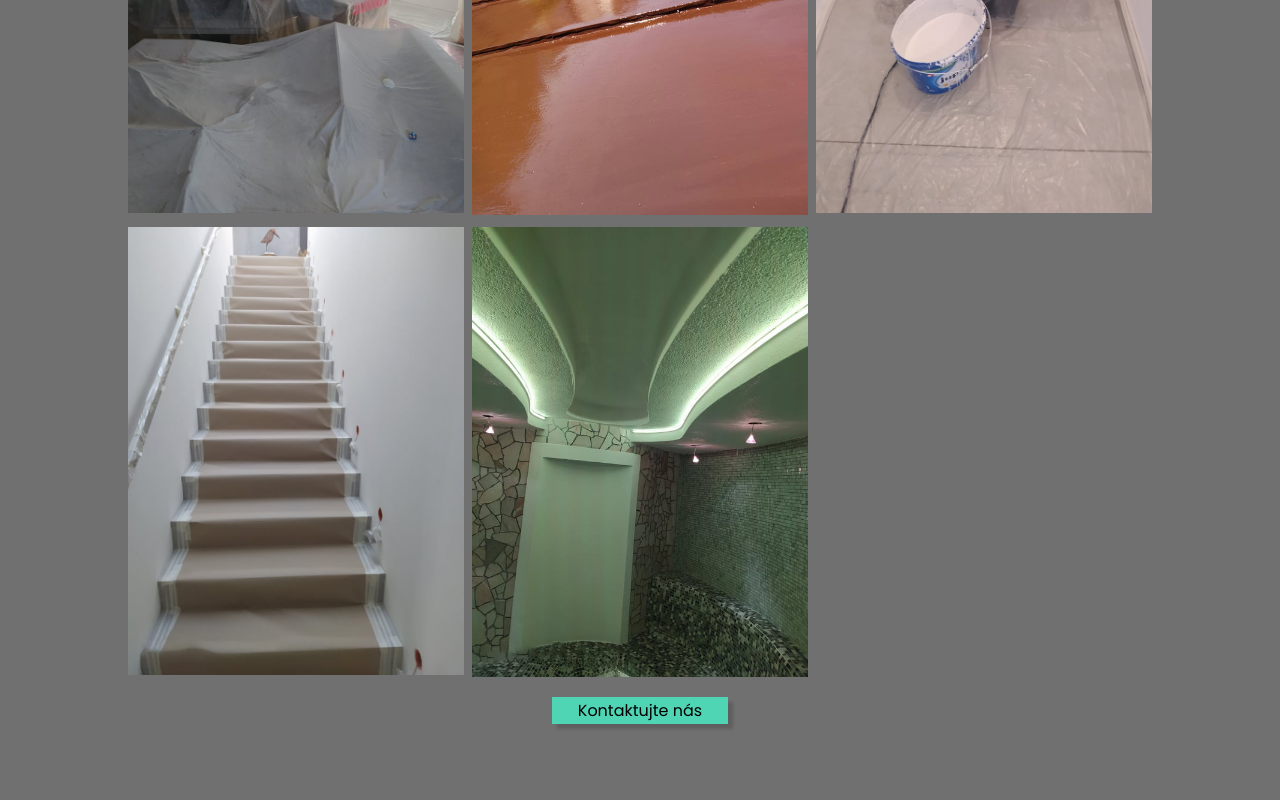
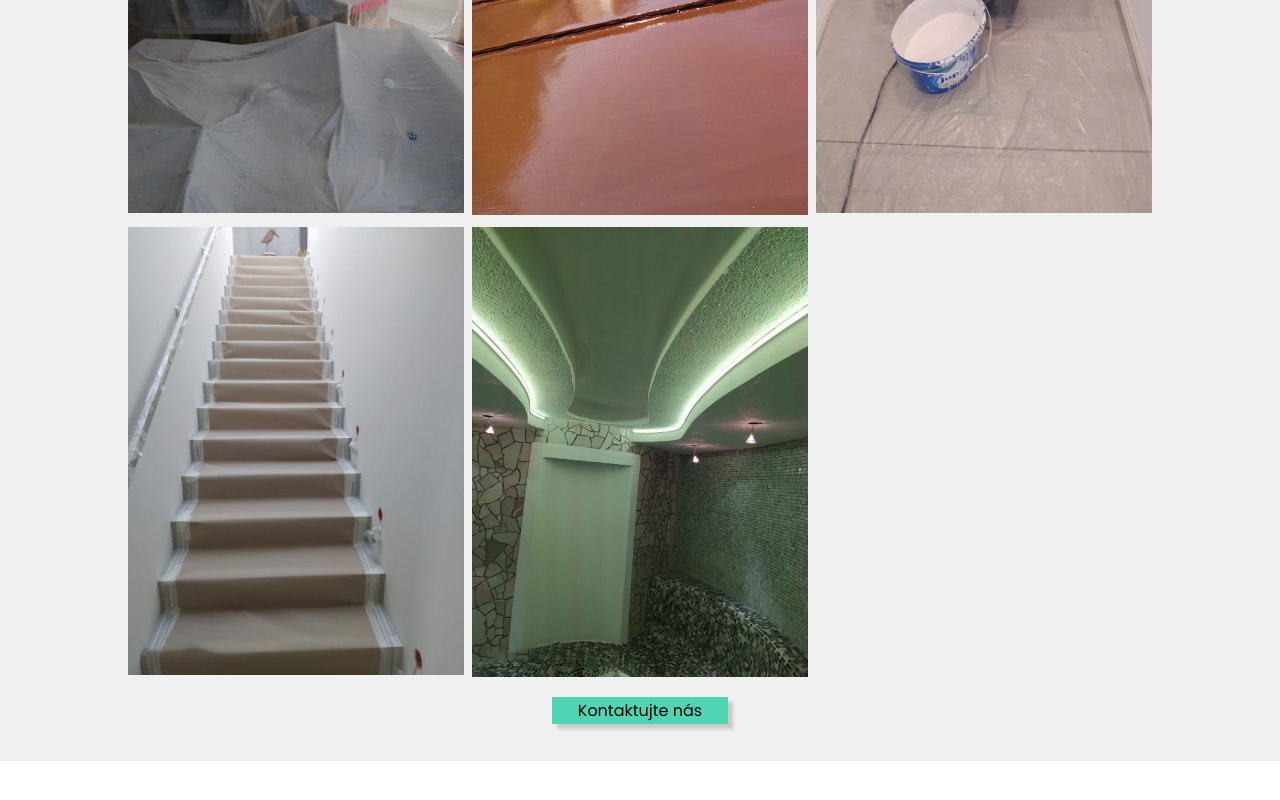
Before and after one commit to MatthewChevy/Synmal, a Vue app: page /gallery in a window 1280 px wide. Shown: the part 2254-3054 px from the top of the page. After the commit the page ends 3015 px from the top, so only its background shows below. Built offline with nearby package versions, Linux system fonts and the light colour scheme.

Commit message:
remove background spillter

```diff
--- a/src/views/Gallery.vue
+++ b/src/views/Gallery.vue
@@ -133,7 +133,6 @@
                 />
             </div>
         </section>
-        <div class="background-splitter"></div>
     </main>
     <footer class="footer">
         <div class="footer-center">
@@ -164,7 +163,7 @@
 main {
     position: relative;
     padding-top: 3.4rem;
-    background-color: $primary;
+    background-color: $primary-soft;
     z-index: 1;
 }
 
@@ -238,7 +237,7 @@ main {
     width: 100%;
     height: 5rem;
     z-index: 10;
-    background-color: $primary-semi-dark;
+    background-color: $primary-soft;
 }
 
 .footer-center {
```
